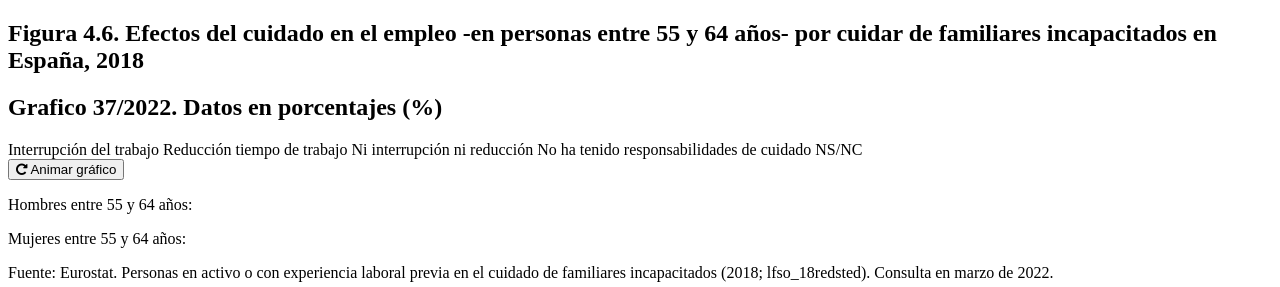
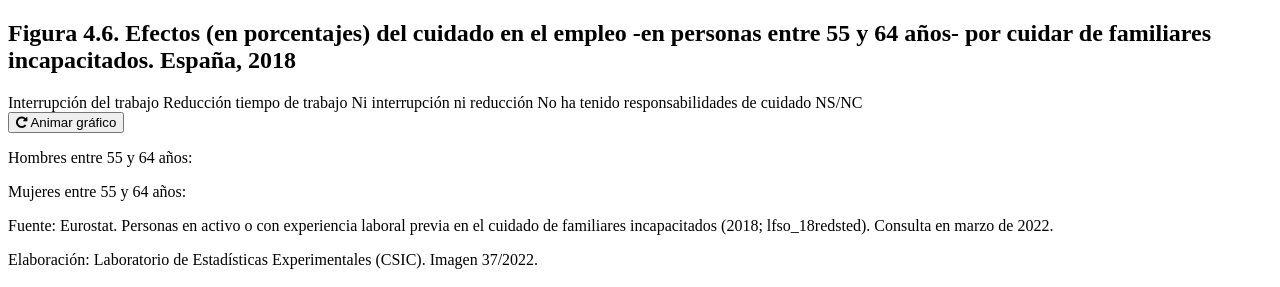
Before and after one commit to EnvejecimientoEnRed/informe_perfil_mayores_2022_social_4_6, a website: page pre/template.html in a window 1280 px wide. Shown: the top 287 px of the page. Drawn offline with Linux system fonts and the light colour scheme; a script that the page names is missing.

Commit message:
Cambio identificación

```diff
--- a/pre/template.html
+++ b/pre/template.html
@@ -17,8 +17,8 @@
         <div class="main">
             <section class="content b-chart active" id="chartBlock">
                 <div class="b-title">
-                    <h1 class="title">Figura 4.6. Efectos del cuidado en el empleo -en personas entre 55 y 64 años- por cuidar de familiares incapacitados en España, 2018</h1>
-                    <h2 class="subtitle">Grafico 37/2022. Datos en porcentajes (%)</h2>
+                    <h1 class="title">Figura 4.6. Efectos (en porcentajes) del cuidado en el empleo -en personas entre 55 y 64 años- por cuidar de familiares incapacitados. España, 2018</h1>
+                    <h2 class="subtitle"></h2>
                 </div>
                 <div class="chart__logics">
                     <div class="chart__legend">
@@ -50,7 +50,7 @@
                     <div class="chart__source">
                         <div class="chart__source--info">
                             <p class="chart__source--data"><span>Fuente: </span>Eurostat. Personas en activo o con experiencia laboral previa en el cuidado de familiares incapacitados (2018; lfso_18redsted). Consulta en marzo de 2022.</p>
-                            <p class="chart__source--elab"><span>Elaboración: </span>Laboratorio de Estadísticas Experimentales (CSIC).</p>
+                            <p class="chart__source--elab"><span>Elaboración: </span>Laboratorio de Estadísticas Experimentales (CSIC). Imagen 37/2022.</p>
                         </div>
                         <p class="chart__source--copyright"><a class="link" href="https://creativecommons.org/licenses/by/4.0/deed.en_US" target="_blank">CC BY 4.0</a></p>
                     </div>
```
Also changed, not shown: docs/index.html (+1 -1 lines).
